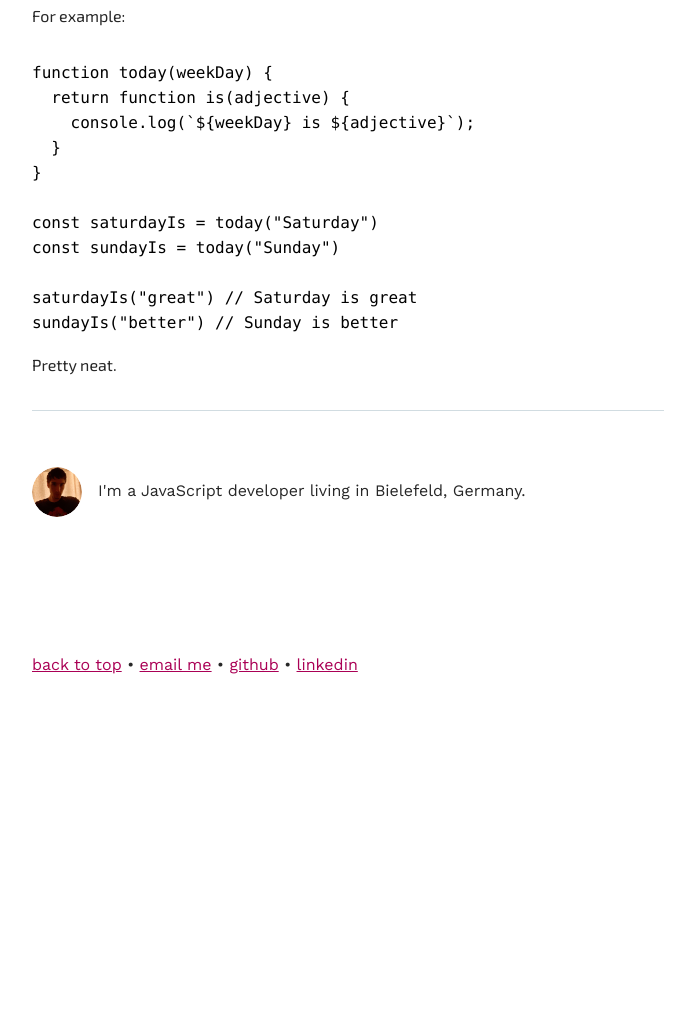
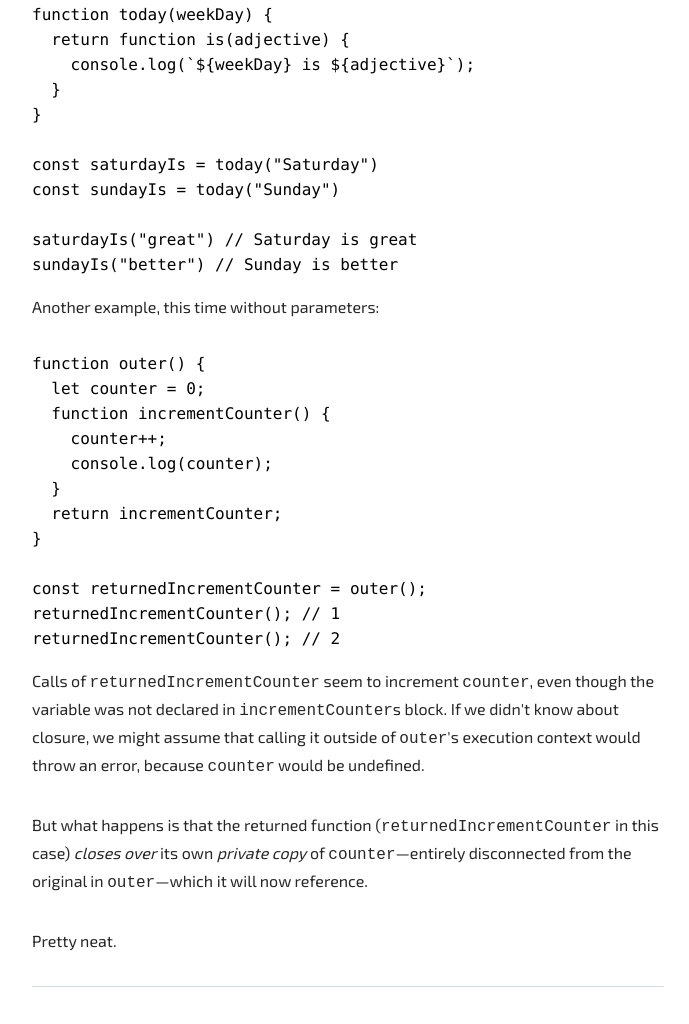
Before and after one commit to nrademacher/homepage, a Gatsby site: page /closure/ in a window 1280 px wide. Shown: the part 946-1970 px from the top of the page, without its empty margins (292-981 px from the left). Before the commit the page ends 1663 px from the top, so only its background shows below. Built offline with nearby package versions, Linux system fonts and the light colour scheme; Gatsby itself is replaced by a stand-in of ours; some packages are replaced by stand-ins of ours; code samples lack their colours.

Commit message:
update closure post

````diff
--- a/content/blog/closure/index.md
+++ b/content/blog/closure/index.md
@@ -27,9 +27,8 @@ What's happened here?
 3. `saveDay` now *closes over* the outer variable `weekDay` (whose value is `"Saturday"`)
 4. `today` is now permanently linked to the variable, even after it has "expired" in the outer `whatDay` function after its life cycle completes within the function's block
 
-This allows us to use the "remembered" variables at appropriate places in our code.
+This allows us to use the "remembered" variables at appropriate places in our code:
 
-For example:
 ```javascript
 function today(weekDay) {
   return function is(adjective) {
@@ -44,4 +43,25 @@ saturdayIs("great") // Saturday is great
 sundayIs("better") // Sunday is better
 ```
 
+Another example, this time without parameters:
+
+```javascript
+function outer() {
+  let counter = 0;
+  function incrementCounter() {
+    counter++;
+    console.log(counter);
+  }
+  return incrementCounter;
+}
+
+const returnedIncrementCounter = outer();
+returnedIncrementCounter(); // 1
+returnedIncrementCounter(); // 2
+```
+
+Calls of `returnedIncrementCounter` seem to increment `counter`, even though the variable was not declared in `incrementCounter`s block. If we didn't know about closure, we might assume that calling it outside of `outer`'s execution context would throw an error, because `counter` would be undefined.
+
+But what happens is that the returned function (`returnedIncrementCounter` in this case) *closes over* its own *private copy* of `counter`—entirely disconnected from the original in `outer`—which it will now reference.
+
 Pretty neat.
````
